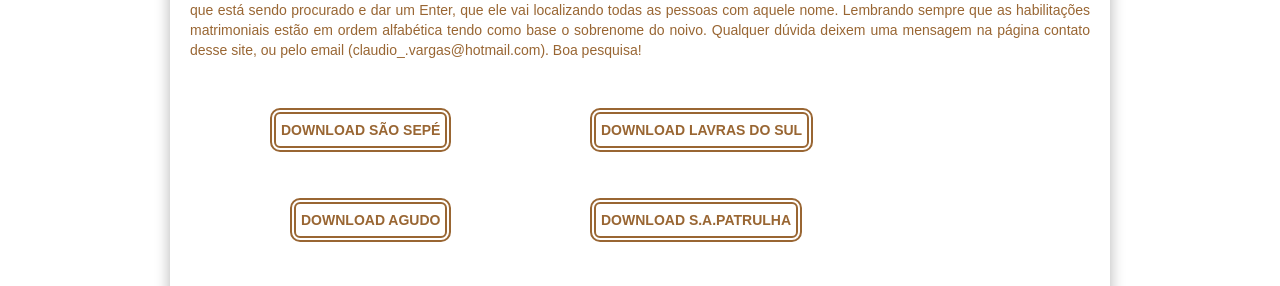
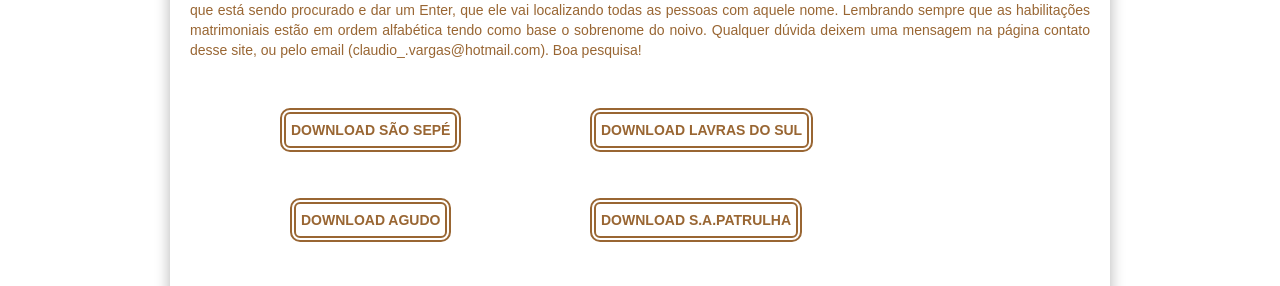
Before and after one commit to claudiovargas1955/claudiovargas1955.github.io, a Jekyll site: the page built from _pages/downloads.html, in a window 1280 px wide. Shown: the part 544-830 px from the top of the page. Built offline with Jekyll 4.4.1, drawn with Linux system fonts in a browser that asks for light colours; some web fonts are replaced.

Commit message:
Update downloads.html

```diff
--- a/_pages/downloads.html
+++ b/_pages/downloads.html
@@ -24,7 +24,7 @@ h1{text-shadow: 3px 3px 4px #888;
 			 padding-right:5px;
                          color:#996633;
 			 font-weight:bold;
-			 margin-left:80px;
+			 margin-left:90px;
             }
 
 	 .indsap {position:relative;
```
